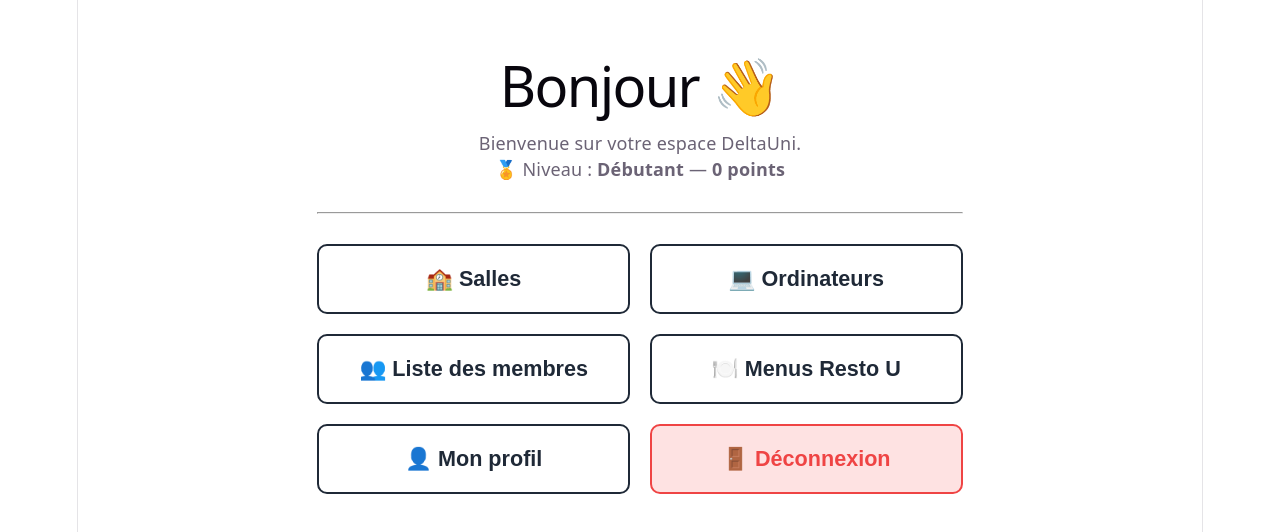
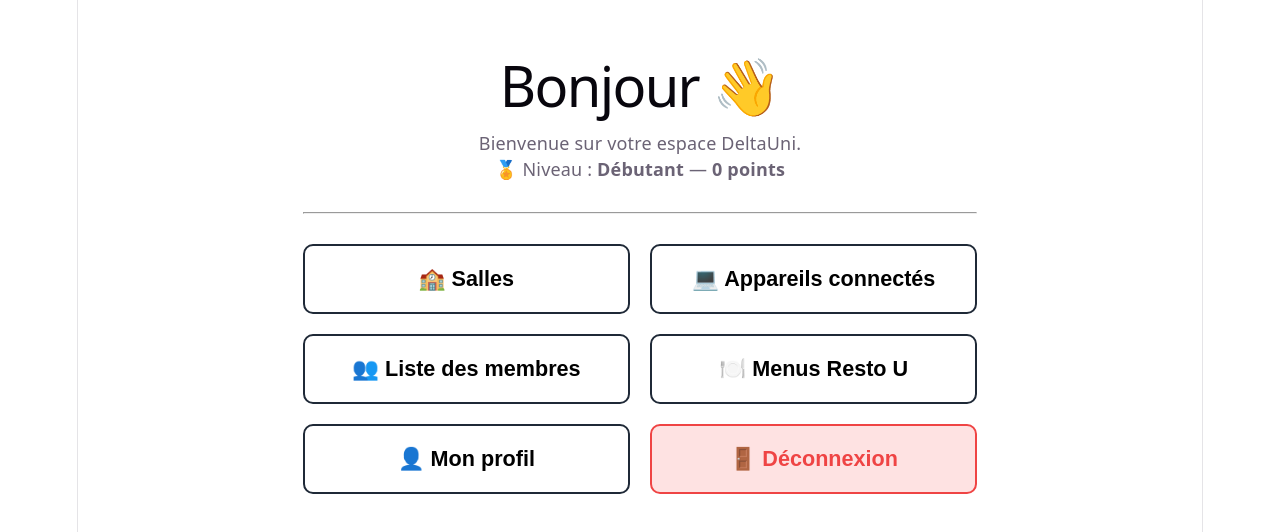
Before and after one commit to KevKev30/DevWeb-Sem2, a React (Vite) app in the folder DevWeb-Sem2/: page /accueilPrive in a window 1280 px wide. Shown: the top 532 px of the page. Built offline with nearby package versions, Linux system fonts and the light colour scheme; sample sign-in values are in the browser's storage.

Commit message:
boutons accueil privé lisible

```diff
--- a/DevWeb-Sem2/src/accueilPrive.jsx
+++ b/DevWeb-Sem2/src/accueilPrive.jsx
@@ -42,11 +42,11 @@
       <hr style={{ margin: "30px 0" }} />
 
       <div style={{ display: "grid", gridTemplateColumns: "1fr 1fr", gap: "20px" }}>
-        <button style={btnStyle} onClick={() => navigate('/accueilPrive/salles')}>🏫 Salles</button>
-        <button style={btnStyle} onClick={() => navigate('/accueilPrive/capteurs')}>💻 Ordinateurs</button>
-        <button style={btnStyle} onClick={() => navigate('/accueilPrive/membres')}>👥 Liste des membres</button>
-        <button style={btnStyle} onClick={() => navigate('/accueilPrive/menus')}>🍽️ Menus Resto U</button>
-        <button style={btnStyle} onClick={() => navigate('/profil')}>👤 Mon profil</button>
+        <button style={{ ...btnStyle, color: "#000000" }} onClick={() => navigate('/accueilPrive/salles')}>🏫 Salles</button>
+        <button style={{ ...btnStyle, color: "#000000" }} onClick={() => navigate('/accueilPrive/capteurs')}>💻 Appareils connectés</button>
+        <button style={{ ...btnStyle, color: "#000000" }} onClick={() => navigate('/accueilPrive/membres')}>👥 Liste des membres</button>
+        <button style={{ ...btnStyle, color: "#000000" }} onClick={() => navigate('/accueilPrive/menus')}>🍽️ Menus Resto U</button>
+        <button style={{ ...btnStyle, color: "#000000" }} onClick={() => navigate('/profil')}>👤 Mon profil</button>
         <button style={{ ...btnStyle, background: "#fee2e2", borderColor: "#ef4444", color: "#ef4444" }}
           onClick={() => { localStorage.clear(); navigate('/'); }}>
           🚪 Déconnexion
```
